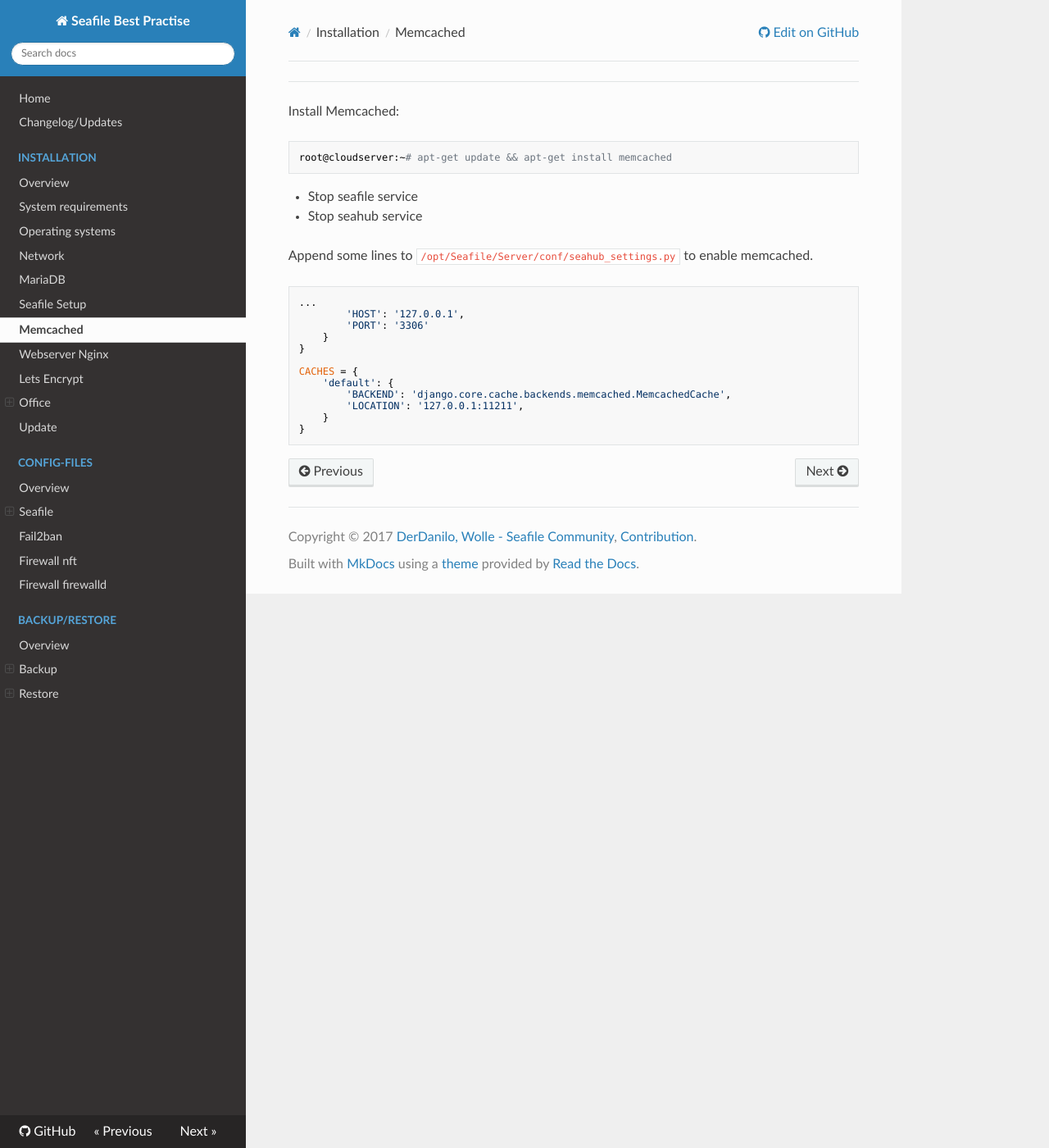
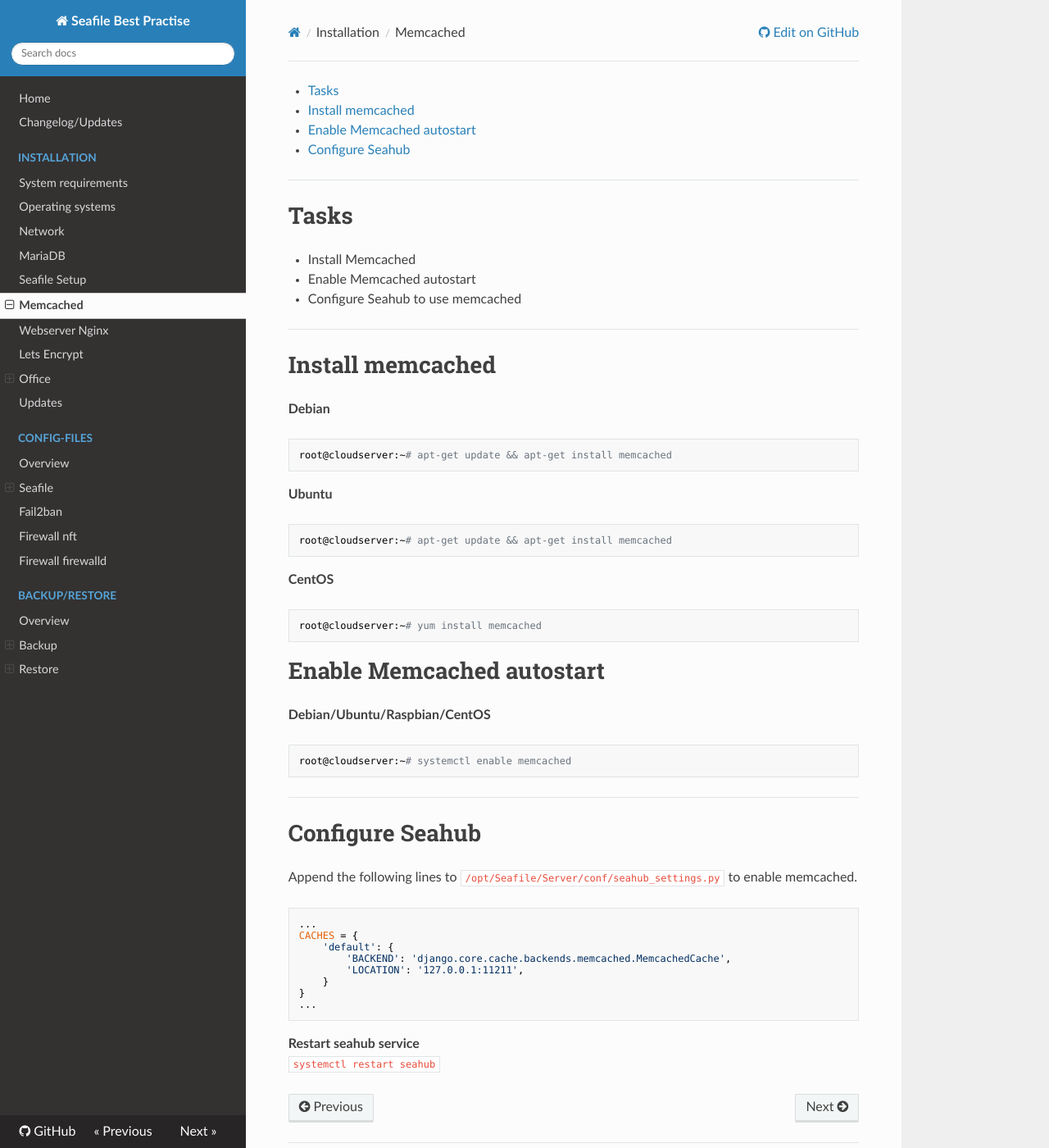
Before and after one commit to wolle-hamburg/Seafile-Best-Practise, an MkDocs documentation site: the page built from docs/installation/memcached.md, in a window 1280 px wide and 1400 px high. Shown: the whole window at 82% size. Built offline with MkDocs 1.6.1, drawn with Linux system fonts in a browser that asks for light colours; nearby versions of some CDN libraries; old or Windows-style settings are respelled for this version of MkDocs.

Commit message:
Multi-OS Setup layer added to Network, MariaDB, Memcached

````diff
--- a/docs/installation/memcached.md
+++ b/docs/installation/memcached.md
@@ -2,27 +2,56 @@
 
 ---
 
-Install Memcached:
+# Tasks
+* Install Memcached
+* Enable Memcached autostart
+* Configure Seahub to use memcached
+
+---
+# Install memcached
+**Debian**
+
 ```sh
 root@cloudserver:~# apt-get update && apt-get install memcached
 ```
 
-* Stop seafile service
-* Stop seahub service
+**Ubuntu**
 
-Append some lines to `/opt/Seafile/Server/conf/seahub_settings.py` to enable memcached.
+```sh
+root@cloudserver:~# apt-get update && apt-get install memcached
+```
+
+
+**CentOS**
+
+```sh
+root@cloudserver:~# yum install memcached
+```
+
+
+# Enable Memcached autostart
+
+**Debian/Ubuntu/Raspbian/CentOS**
+```sh
+root@cloudserver:~# systemctl enable memcached
+```
+
+---
+
+# Configure Seahub
+
+Append the following lines to `/opt/Seafile/Server/conf/seahub_settings.py` to enable memcached.
 
 ```
 ...
-        'HOST': '127.0.0.1',
-        'PORT': '3306'
-    }
-}
-
 CACHES = {
     'default': {
         'BACKEND': 'django.core.cache.backends.memcached.MemcachedCache',
         'LOCATION': '127.0.0.1:11211',
     }
 }
+...
 ```
+
+**Restart seahub service**
+`systemctl restart seahub`
--- a/mkdocs.yml
+++ b/mkdocs.yml
@@ -10,7 +10,6 @@ pages:
 - Home: 'index.md'
 - 'Changelog/Updates': 'changelog_updates.md'
 - Installation:
-    - 'Overview': 'installation/overview.md'
     - 'System requirements': 'installation/system-requirements.md'
     - 'Operating systems': 'installation/operating-system.md'
     - 'Network': 'installation/network.md'
@@ -23,7 +22,7 @@ pages:
         - 'Overview': 'installation/office/overview.md'
         - 'OnlyOffice': 'installation/office/onlyoffice.md'
         - 'Collabora': 'installation/office/collabora.md'
-- Update: 'update/update.md'
+- Updates: 'updates/updates.md'
 - Config-files:
     - 'Overview': 'config_files/overview.md'
     - 'Seafile':
````
Also changed, not shown: docs/index.md (+8 -1 lines), docs/installation/mariadb.md (+25 -1 lines), docs/installation/network.md (+96 -51 lines), docs/installation/operating-system.md (+3 -3 lines), docs/installation/overview.md (deleted, +0 -7 lines), docs/installation/system-requirements.md (+7 -0 lines), docs/updates/updates.md (added).
